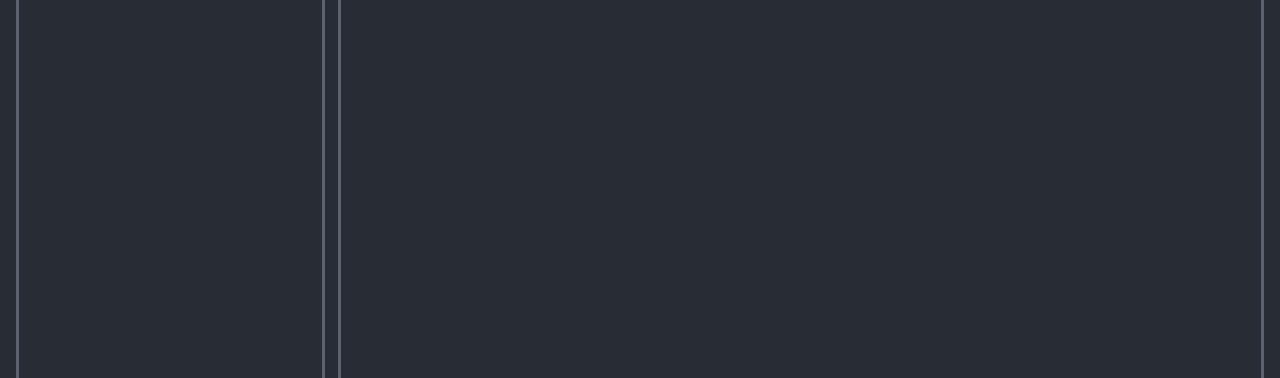
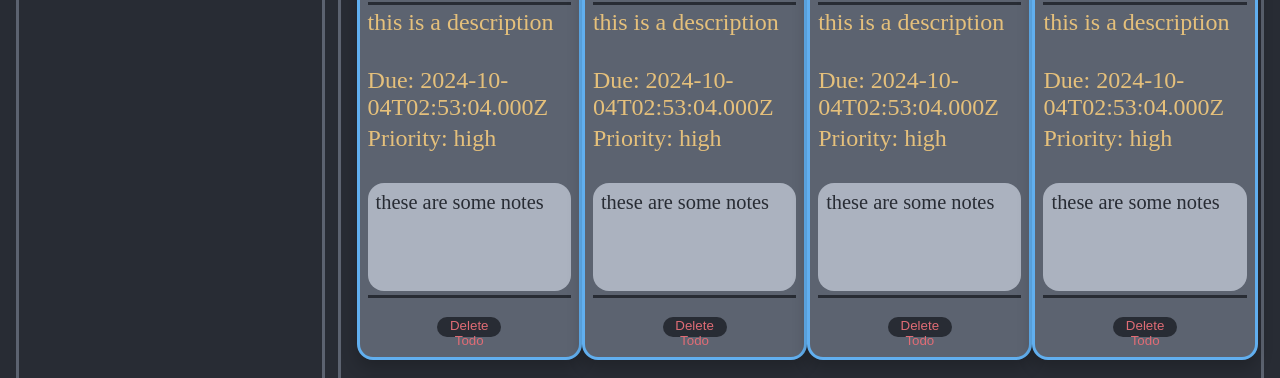
Before and after one commit to zrtgzrtg/todo-list, a website built with webpack: page src/template.html in a window 1280 px wide. Shown: the part 209-587 px from the top of the page. Built offline with nearby package versions, Linux system fonts and the light colour scheme.

Commit message:
Commit after some git errors!! Lets see...

```diff
--- a/src/GUI.js
+++ b/src/GUI.js
@@ -75,6 +75,44 @@ class GUI {
             })
         })
     }
+    static render1Todo(listItem) {
+        const todoContainer = document.querySelector(".todo-container")
+        const remButton = document.createElement("button")
+        const remButtonContainer = document.createElement("div")
+        remButtonContainer.setAttribute("class", "rem-button-container")
+        remButton.setAttribute("class", "rem-button")
+        remButton.textContent = "Delete Todo"
+        remButtonContainer.appendChild(remButton)
+        const itemContainer = document.createElement("div")
+        itemContainer.setAttribute("class","todo-item")
+
+        listItem.getPropArray().forEach(property => {
+            const propertyDiv = document.createElement("div")
+            const [key,value] = Object.entries(property)[0]
+            if(key === "dueDate") {
+                propertyDiv.textContent = "Due: " + value
+
+            } else if(key === "priority") {
+                propertyDiv.textContent = "Priority: " + value
+            } else {
+            propertyDiv.textContent = value
+            }
+            propertyDiv.setAttribute("class",key)
+            itemContainer.appendChild(propertyDiv)
+        })
+        itemContainer.appendChild(remButtonContainer)
+        //need to apply event Listener to remButton
+        todoContainer.appendChild(itemContainer)
+    }
+    static renderAllTodos(currentProjectTitle) {
+        const currentProject = StorageHandler.getProjectByName(currentProjectTitle)
+        console.log(currentProject)
+        const listItemsArr = currentProject.getListItems()
+        listItemsArr.forEach(item=>{
+            this.render1Todo(item)
+        })
+
+    }
 }
 
 export {GUI}
--- a/src/ListItem.js
+++ b/src/ListItem.js
@@ -6,7 +6,29 @@ class ListItem {
         this.dueDate = dueDate
         this.priority = priority
         this.notes = notes
-        this.propArry = [this.title,this.description,this.dueDate,this.priority,this.notes]
+        this.propArray = this.fillPropArry()
+        this.propObject = {
+            title: this.title,
+            description: this.description,
+            dueDate: this.dueDate,
+            priority: this.priority,
+            notes: this.notes
+        }
+    }
+    getPropArray() {
+        return this.propArray
+    }
+    getPropObject(){
+        return this.propObject
+    }
+    fillPropArry() {
+        let propArrayTemp = []
+        propArrayTemp[0] = {title: this.title}
+        propArrayTemp[1] = {  description: this.description}
+        propArrayTemp[2] = {dueDate: this.dueDate}
+        propArrayTemp[3] = {priority: this.priority}
+        propArrayTemp[4] = {notes: this.notes}
+        return propArrayTemp
     }
 
 }
--- a/src/Project.js
+++ b/src/Project.js
@@ -34,6 +34,9 @@ class Project {
             return false
         }
     }
+    getListItems() {
+        return this.items
+    }
 
 }
 export {Project}
--- a/src/StorageHandler.js
+++ b/src/StorageHandler.js
@@ -1,4 +1,5 @@
 
+import { ListItem } from "./ListItem"
 import { Project } from "./Project"
 
 class StorageHandler {
@@ -16,7 +17,10 @@ class StorageHandler {
     static getProjectByName(projectName) {
         if(this.projectIsPresent(projectName)) {
             let projectJson = localStorage.getItem(projectName)
-            let project =  ItemHandler.getItemFromJson(projectJson)
+            let projectObject =  ItemHandler.getItemFromJson(projectJson)
+
+            const project = this.getProjectFromProjectObject(projectObject)
+
             return project
         }
     }
@@ -42,6 +46,14 @@ class StorageHandler {
         })
         return allProjectsArr
     }
+    static getProjectFromProjectObject(projectObject) {
+        console.log(projectObject)
+        console.log(projectObject.items[0])
+        const listItem = new ListItem(projectObject.items[0].title,projectObject.items[0].description,projectObject.items[0].dueDate,projectObject.items[0].priority,projectObject.items[0].notes)
+        console.log(listItem)
+        const project = new Project(projectObject.name,listItem)
+        return project
+    }
 
 
 
--- a/src/htmlForNewButton.js
+++ b/src/htmlForNewButton.js
@@ -3,11 +3,12 @@
     const newTodoBtnForm = ` <form action="">
               <div>
                 <label for="title">Title</label
-                ><input name="title" type="text" id="title" required />
+                ><input maxlength="12" name="title" type="text" id="title" required />
               </div>
               <div>
                 <label for="description">Description</label
                 ><input
+                  maxlength="20"
                   name="description"
                   type="text"
                   id="description"
@@ -29,7 +30,7 @@
               </div>
               <div>
                 <label for="notes">Notes</label>
-                <textarea name="notes" id="notes" cols="30" rows="4"></textarea>
+                <textarea maxlength="80" name="notes" id="notes" cols="30" rows="4"></textarea>
               </div>
               <div><label for="submit">Submit</label><button type="submit" value="Submit">Submit</button></div>
             </form>`
--- a/src/index.js
+++ b/src/index.js
@@ -9,3 +9,9 @@ import { GUI } from "./GUI";
 
 localStorage.clear()
 GUI.init()
+
+GUI.renderAllTodos("default")
+GUI.renderAllTodos("default")
+GUI.renderAllTodos("default")
+GUI.renderAllTodos("default")
+GUI.renderAllTodos("default")
--- a/src/style.css
+++ b/src/style.css
@@ -31,7 +31,7 @@ body {
     column-gap: 1vw;
 
 }
-.title {
+.title-main {
     color: var(--red);
     font-size: 2.5rem;
 }
@@ -88,7 +88,7 @@ body {
     border-radius: 2vh;
 }
 .Tasks > .todo-form,
-.Tasks > .title {
+.Tasks > .title-main {
     grid-column: 1;
     align-self: center;
     justify-self: center;
@@ -179,3 +179,51 @@ body {
     opacity: 1;
     pointer-events: all;
 }
+
+/* Styling for Todos */
+.todo-container {
+    display: grid;
+    grid-template-columns: repeat(4,1fr);
+    grid-template-rows: repeat(2,1fr);
+    align-items: center;
+    justify-items: center;
+}
+.todo-item {
+    background-color: var(--comment);
+    padding: 1vh;
+    border-radius: 2vh;
+    border: 3px solid var(--blue);
+    box-shadow: 0 8px 16px rgba(0, 0, 0, 0.2);
+    row-gap: 0.5vh;
+}
+.todo-item {
+    display: grid;
+    grid-template-rows: repeat(4,1fr) 2fr 1fr;
+}
+.todo-item > .title {
+    font-size: 125%;
+    color: var(--red);
+    border-bottom: 3px solid var(--background);
+}
+.todo-item > .rem-button-container {
+    border-top: 3px solid var(--background);
+    padding-top: 1vh;
+    display: flex;
+    justify-content: center;
+    align-items: center;
+}
+.todo-item >div > button {
+    background-color: var(--background);
+    color: var(--red);
+    border: none;
+    border-radius: 2vh;
+    height: 2.5vh;
+    width: 5vw;
+}
+.todo-item > .notes {
+    background: var(--foreground);
+    color: var(--background);
+    font-size: 85%;
+    border-radius: 2vh;
+    padding: 1vh;
+}
--- a/src/template.html
+++ b/src/template.html
@@ -8,7 +8,7 @@
   <body>
     <div class="container">
       <div class="projects">
-        <div class="title">Projects</div>
+        <div class="title-main">Projects</div>
         <div class="project-form">
           <div class="Subtitle">
             <button class="new-button" id="new-project">New Project</button>
@@ -24,7 +24,7 @@
         <div class="project-container"></div>
       </div>
       <div class="Tasks">
-        <div class="title">Tasks</div>
+        <div class="title-main">Tasks</div>
         <div class="current-project">Current Project:</div>
         <div class="todo-form">
           <div class="Subtitle">
```
